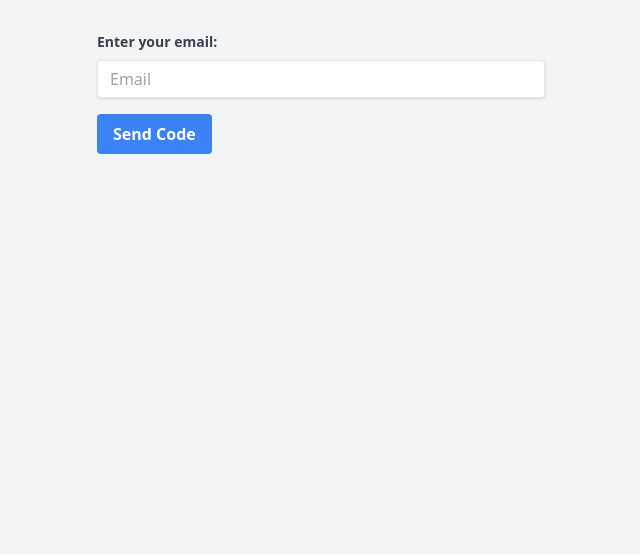
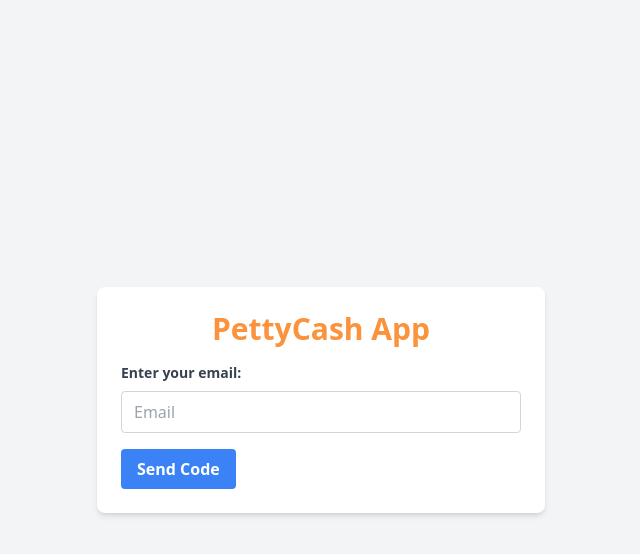
Before and after one commit to David-Zoldyck/pettycash-ui, a React (Vite) app: page /home/reset-password in a window 1280 px wide. Shown: the top 554 px of the page, without its empty margins (319-959 px from the left). Built offline with nearby package versions, Linux system fonts and the light colour scheme; no server answers.

Commit message:
mjml change

```diff
--- a/src/components/NavBar.jsx
+++ b/src/components/NavBar.jsx
@@ -16,7 +16,7 @@ const NavBar = () => {
   const formsPerPage = 20;
   const location = useLocation();
 
-  const showSearchBox = location.pathname === "/show-requests";
+  const showSearchBox = location.pathname === "/home/show-requests";
 
   const indexOfLastForm = currentPage * formsPerPage;
   const indexOFirstForm = indexOfLastForm - formsPerPage + 1;
--- a/src/pages/Login.jsx
+++ b/src/pages/Login.jsx
@@ -95,7 +95,16 @@ const Login = () => {
               className="w-full border border-gray-300 px-3 py-2 rounded focus:outline-none focus:border-blue-500"
             />
           </div>
-
+          <div className="flex justify-end">
+            <p>
+              <Link
+                to="/home/reset-password"
+                className="text-blue-600 hover:text-orange-600 transition duration-300"
+              >
+                Forgot Password?
+              </Link>
+            </p>
+          </div>
           <button
             className="bg-orange-600 hover:bg-orange-700 text-white font-bold py-2 px-4 rounded"
             onClick={handleSubmit}
--- a/src/pages/ResetPassword.jsx
+++ b/src/pages/ResetPassword.jsx
@@ -2,6 +2,8 @@ import React, { useState } from "react";
 import axios from "axios";
 import httpClient from "../hooks/server";
 import { json } from "react-router-dom";
+import { useNavigate } from "react-router-dom";
+import { toast } from "react-toastify";
 
 const ResetPassword = () => {
   const [email, setEmail] = useState("");
@@ -11,6 +13,8 @@ const ResetPassword = () => {
   const [showCodeForm, setShowCodeForm] = useState(false);
   const [message, setMessage] = useState("");
   const [error, setError] = useState("");
+
+  const navigate = useNavigate();
 
   const handleEmailSubmit = async (e) => {
     e.preventDefault();
@@ -27,9 +31,29 @@ const ResetPassword = () => {
 
     if (response.status === 200) {
       setMessage(data.message);
+      toast.success("password reset code sent to your email account", {
+        position: "top-right",
+        autoClose: 3000,
+        hideProgressBar: false,
+        closeOnClick: true,
+        pauseOnHover: true,
+        draggable: true,
+        progress: undefined,
+        theme: "light",
+      });
       setShowCodeForm(true);
     } else {
       setError(response.error);
+      toast.error("An Error has occured", {
+        position: "top-right",
+        autoClose: 3000,
+        hideProgressBar: false,
+        closeOnClick: true,
+        pauseOnHover: true,
+        draggable: true,
+        progress: undefined,
+        theme: "light",
+      });
     }
   };
 
@@ -56,22 +80,50 @@ const ResetPassword = () => {
 
     if (response.status === 200) {
       setMessage(data.message);
+      toast.success("Password reset successful", {
+        position: "top-right",
+        autoClose: 3000,
+        hideProgressBar: false,
+        closeOnClick: true,
+        pauseOnHover: true,
+        draggable: true,
+        progress: undefined,
+        theme: "light",
+      });
+      navigate("/home/login");
     } else {
       setError(response.error);
+      toast.error("An Error has occured", {
+        position: "top-right",
+        autoClose: 3000,
+        hideProgressBar: false,
+        closeOnClick: true,
+        pauseOnHover: true,
+        draggable: true,
+        progress: undefined,
+        theme: "light",
+      });
     }
   };
 
   return (
     <>
-      <div className="max-w-md mx-auto mt-8">
-        <form onSubmit={showCodeForm ? handleResetPassword : handleEmailSubmit}>
+      <div className="min-h-screen flex items-center justify-center bg-gray-100">
+        <div className="max-w-md w-full bg-white p-6 rounded-lg shadow-md">
+          <form
+            onSubmit={showCodeForm ? handleResetPassword : handleEmailSubmit}
+          >
+            <h1 className="text-3xl text-center font-extrabold mb-4 text-orange-400">
+              PettyCash App
+            </h1>
+
             <div className="mb-4">
               <label className="block text-gray-700 text-sm font-bold mb-2">
                 Enter your email:
               </label>
               <input
                 type="email"
-              className="shadow appearance-none border rounded w-full py-2 px-3 text-gray-700 leading-tight focus:outline-none focus:shadow-outline"
+                className="w-full border border-gray-300 px-3 py-2 rounded focus:outline-none focus:border-blue-500"
                 placeholder="Email"
                 value={email}
                 onChange={(e) => setEmail(e.target.value)}
@@ -87,7 +139,7 @@ const ResetPassword = () => {
                   </label>
                   <input
                     type="text"
-                  className="shadow appearance-none border rounded w-full py-2 px-3 text-gray-700 leading-tight focus:outline-none focus:shadow-outline"
+                    className="w-full border border-gray-300 px-3 py-2 rounded focus:outline-none focus:border-blue-500"
                     placeholder="Code"
                     value={code}
                     onChange={(e) => setCode(e.target.value)}
@@ -99,7 +151,7 @@ const ResetPassword = () => {
                   </label>
                   <input
                     type="password"
-                  className="shadow appearance-none border rounded w-full py-2 px-3 text-gray-700 leading-tight focus:outline-none focus:shadow-outline"
+                    className="w-full border border-gray-300 px-3 py-2 rounded focus:outline-none focus:border-blue-500"
                     placeholder="New Password"
                     value={newPassword}
                     onChange={(e) => setNewPassword(e.target.value)}
@@ -111,7 +163,7 @@ const ResetPassword = () => {
                   </label>
                   <input
                     type="password"
-                  className="shadow appearance-none border rounded w-full py-2 px-3 text-gray-700 leading-tight focus:outline-none focus:shadow-outline"
+                    className="w-full border border-gray-300 px-3 py-2 rounded focus:outline-none focus:border-blue-500"
                     placeholder="Confirm Password"
                     value={confirmPassword}
                     onChange={(e) => setConfirmPassword(e.target.value)}
@@ -124,11 +176,12 @@ const ResetPassword = () => {
             {message && <div className="text-green-500 mb-4">{message}</div>}
             <button
               type="submit"
-            className="bg-blue-500 hover:bg-blue-700 text-white font-bold py-2 px-4 rounded focus:outline-none focus:shadow-outline"
+              className="bg-blue-500 hover:bg-blue-700 text-white font-bold py-2 px-4 rounded"
             >
               {showCodeForm ? "Submit" : "Send Code"}
             </button>
           </form>
+        </div>
       </div>
     </>
   );
```
Lines whose indentation alone changed are shown as unchanged.
